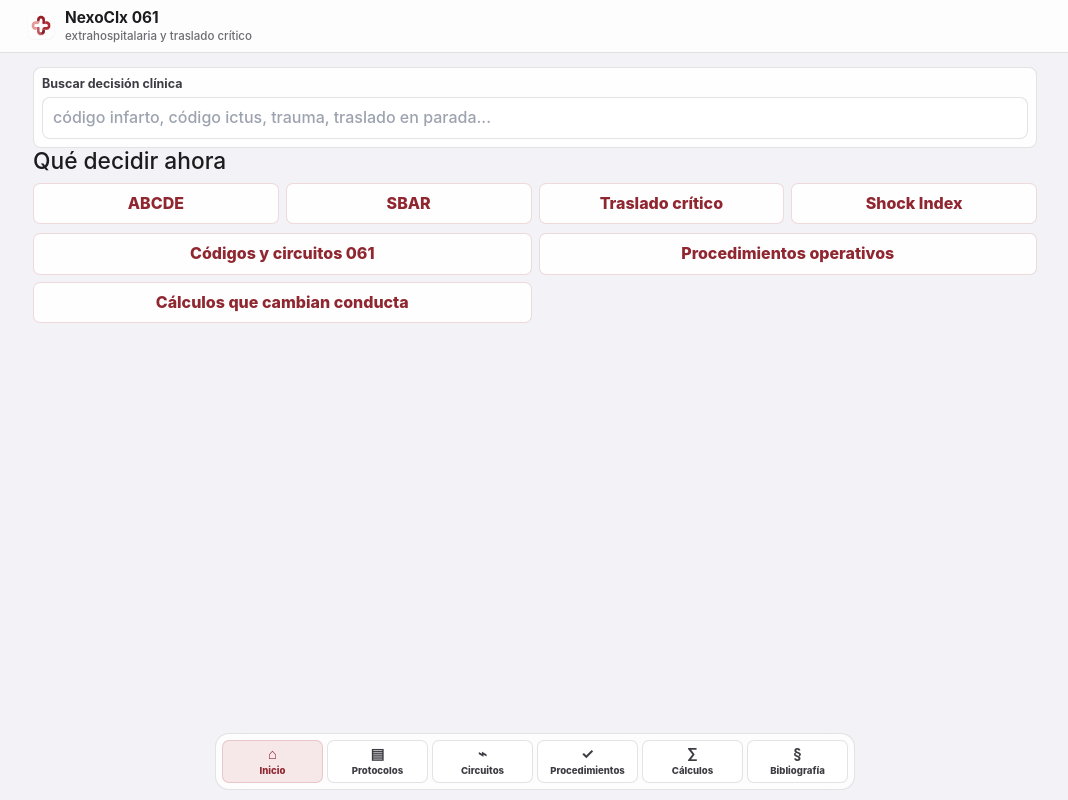
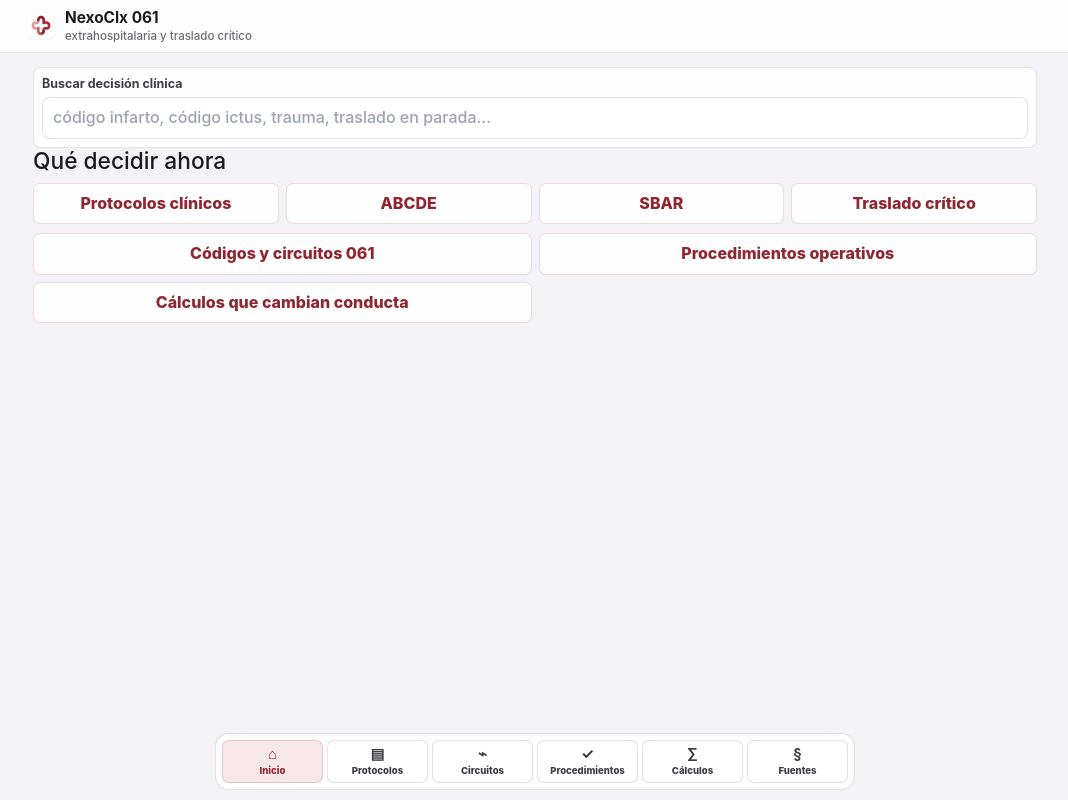
Before and after one commit to olsanju-hub/nexoclx-061, a React (Vite) app: page / in a window 1280 px wide. Shown: the whole page, without its empty margins (105-1173 px from the left). Built offline with nearby package versions, Linux system fonts and the light colour scheme.

Commit message:
refactor: streamline web entry points

```diff
--- a/public/sw.js
+++ b/public/sw.js
@@ -1,4 +1,4 @@
-const CACHE_NAME = 'nexoclx-061-shell-v8'
+const CACHE_NAME = 'nexoclx-061-shell-v9'
 const BASE_PATH = '/nexoclx-061/'
 const CORE_ASSETS = [
   BASE_PATH,
--- a/src/App.jsx
+++ b/src/App.jsx
@@ -2,7 +2,7 @@ import { useMemo, useState } from 'react'
 import { bibliography, bibliographyById, clinicalGovernanceNote } from './data/bibliography'
 import { calculators } from './data/calculators'
 import { medicationById, medicationStatusLabels } from './data/medications'
-import { circuitById, circuits, modules, procedures, procedureById } from './data/modules'
+import { circuitById, circuits, procedures, procedureById } from './data/modules'
 import { protocolMetaById } from './data/protocols'
 import { protocolFlows, TAB_ORDER } from './data/protocolFlows'
 import { ProtocolHeader } from './components/protocols/ProtocolHeader'
@@ -15,14 +15,14 @@ const navItems = [
   { id: 'circuitos', label: 'Circuitos', icon: '⌁' },
   { id: 'procedimientos', label: 'Procedimientos', icon: '✓' },
   { id: 'calculos', label: 'Cálculos', icon: '∑' },
-  { id: 'bibliografia', label: 'Bibliografía', icon: '§' },
+  { id: 'bibliografia', label: 'Fuentes', icon: '§' },
 ]
 
 const quickBlocks = [
+  { label: 'Protocolos clínicos', view: 'protocolos' },
   { label: 'ABCDE', view: 'procedimientos', id: 'abcde' },
   { label: 'SBAR', view: 'procedimientos', id: 'sbar-prealerta' },
   { label: 'Traslado crítico', view: 'procedimientos', id: 'traslado-critico' },
-  { label: 'Shock Index', view: 'calculos', id: 'shock-index' },
 ]
 
 const norm = (value) =>
@@ -282,7 +282,7 @@ function Home({ setView, setSelectedProcedureId, setSelectedCalculatorId }) {
       <div className="quick-grid">
         {quickBlocks.map((item) => (
           <button
-            key={item.id}
+            key={item.id || item.view}
             type="button"
             onClick={() => {
               if (item.view === 'procedimientos') setSelectedProcedureId(item.id)
@@ -812,10 +812,6 @@ function BibliographyView() {
           </details>
         ))}
       </div>
-      <section className="meta-box">
-        <h3>Relación de módulos</h3>
-        <p>{modules.length} módulos catalogados. Referencias activas: {bibliography.filter((item) => item.status !== 'inactive').length}.</p>
-      </section>
     </section>
   )
 }
```
